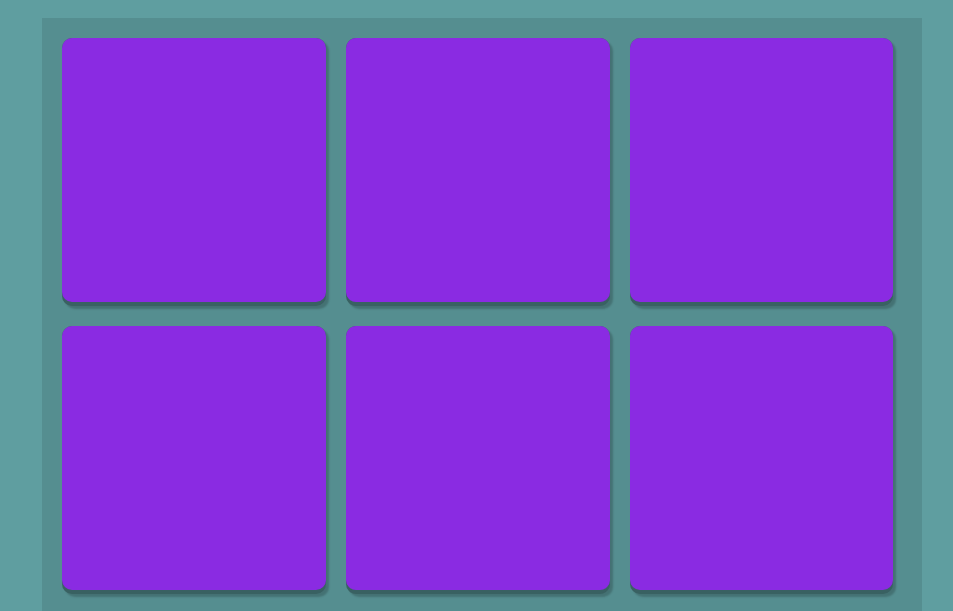
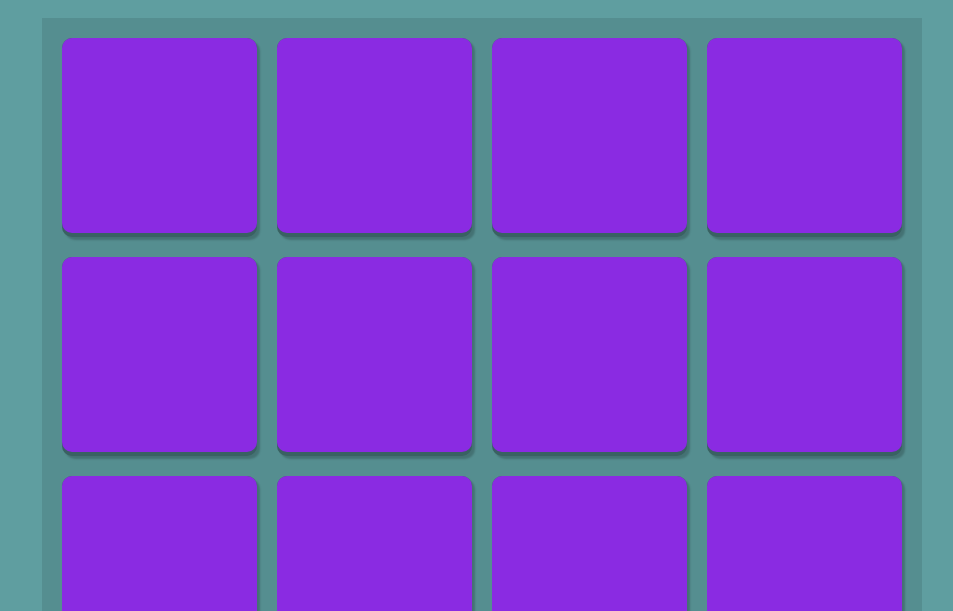
Before and after one commit to cmmnct/memory, a plain HTML site: page index.html in a window 1280 px wide. Shown: the part 160-771 px from the top of the page, without its empty margins (158-1111 px from the left). Drawn offline with Linux system fonts and the light colour scheme.

Commit message:
css updated

```diff
--- a/css/styles.css
+++ b/css/styles.css
@@ -23,7 +23,7 @@ main {
 
 #game-field > div{
     position: relative;
-    width: calc(33% - 20px);
+    width: calc(25% - 20px);
     aspect-ratio: 1/1;
     margin: 10px;
     padding: 10px;
```
